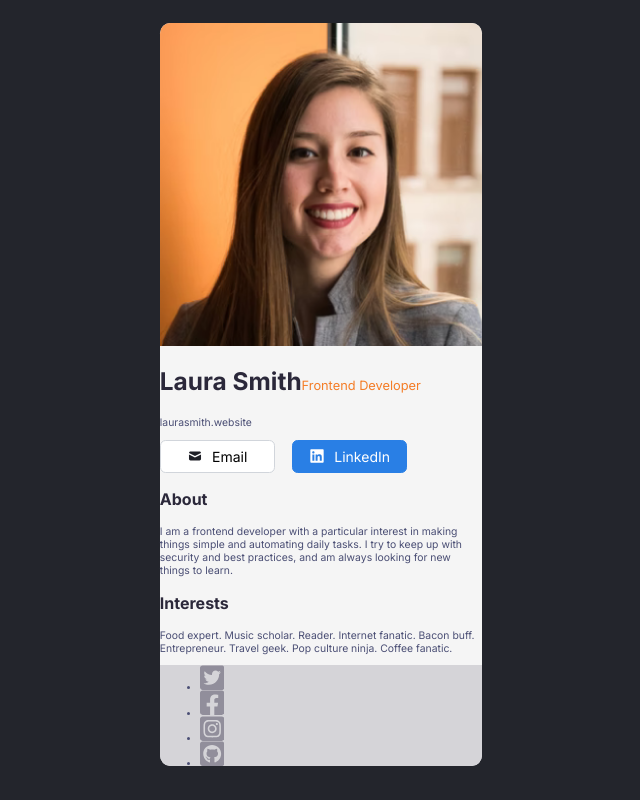
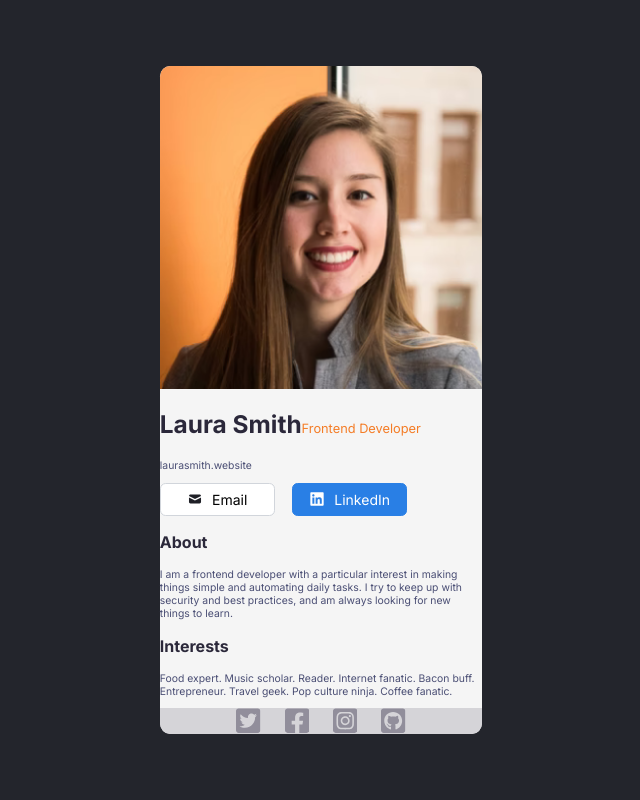
Before and after one commit to tasxatzial/digital-business-card, a React (Vite) app in the folder src/: page / in a window 1280 px wide. Shown: the whole page, without its empty margins (319-959 px from the left). Built offline with nearby package versions, Linux system fonts and the light colour scheme.

Commit message:
style footer list

```diff
--- a/src/src/components/Footer.jsx
+++ b/src/src/components/Footer.jsx
@@ -4,7 +4,7 @@ import SocialLink from './SocialLink.jsx';
 export default function Footer() {
   return (
     <footer>
-      <ul aria-label="social links">
+      <ul className="social-links" aria-label="social links">
         <li><SocialLink name="twitter" /></li>
         <li><SocialLink name="facebook" /></li>
         <li><SocialLink name="instagram" /></li>
--- a/src/src/style.css
+++ b/src/src/style.css
@@ -96,6 +96,15 @@ svg {
   font-weight: 700;
 }
 
+.social-links {
+  display: flex;
+  gap: 1.5rem;
+  justify-content: center;
+  list-style: none;
+  margin: 0;
+  padding: 0;
+}
+
 .social-link-icon {
   width: 1.526rem;
 }
```
